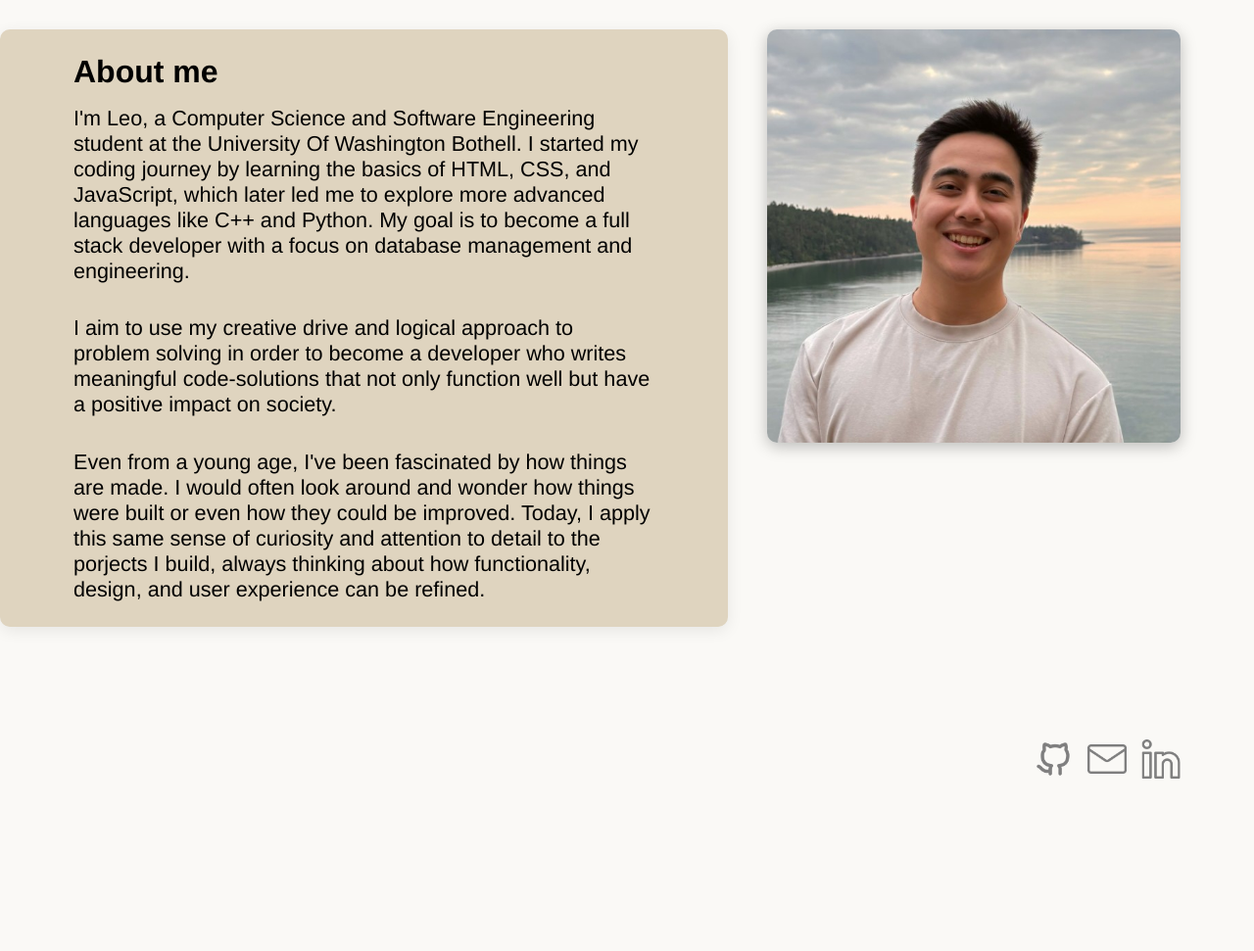
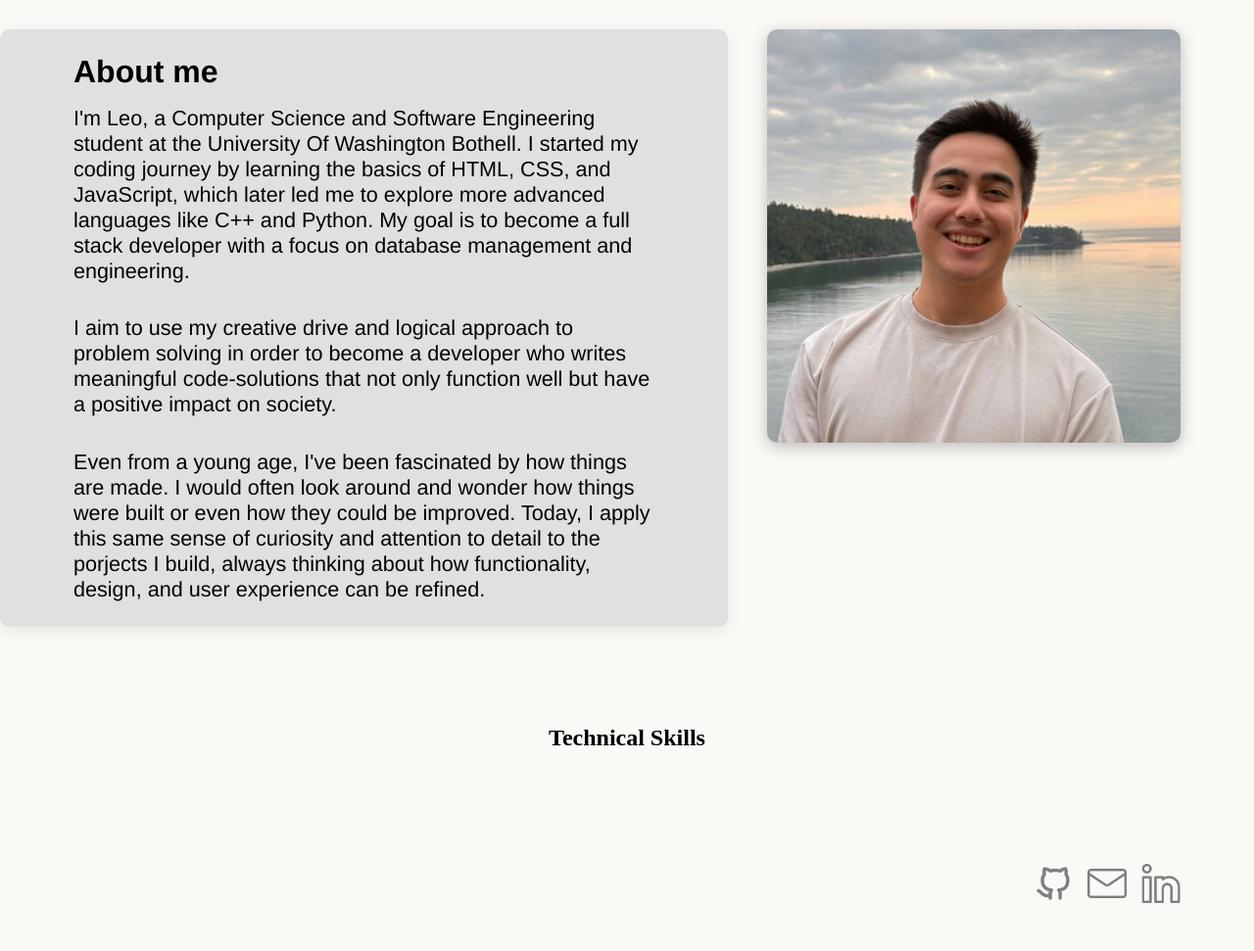
Before and after one commit to lbartron/Personal-Website, a Flask app: page /about in a window 1280 px wide. Shown: the part 110-1081 px from the top of the page at 98% size. Before the commit the page ends 905 px from the top, so only its background shows below. Run offline with Flask 3, Linux system fonts and the light colour scheme.

Commit message:
Cleaned up Commented Out CSS Code

```diff
--- a/src/static/styles.css
+++ b/src/static/styles.css
@@ -19,48 +19,10 @@ p {
     font-size: 1.35em;
 }
 
-/*
-.content {
-
-    margin-left: 75px;
-    margin-right: 75px;
-    border-radius:10px;
-    padding: 25px;
-
-
-    padding-left: 75px;
-    padding-right: 75px;
-    padding-top: 25px;
-    padding-bottom: 25px;
-
-    background: #dfd4bf;
-
-}
-*/
-
-/*
-.content h1 {
-    font-size: 5em;
-}
-
-.content p {
-    margin-top: 1.5em;
-}
-*/
 .about-box{
-    /*
-    background: #dfd4bf;
-    padding: 25px 75px;
-     maybe change this margin if adding background boxes for text
-    margin-bottom: 250px;
-
-    margin-left: auto;
-    margin-right: auto;
-    box-shadow: 0 4px 16px rgba(0,0,0,0.08)
-    */
     flex: 1 1 60%;
     max-width: 60%;
-    background: #dfd4bf;
+    background: #e0e0e0;
     border-radius: 10px;
     padding: 25px 75px;
     box-shadow: 0 4px 16px rgba(0,0,0,0.08);
@@ -80,10 +42,6 @@ p {
 }
 
 .about-text{
-    /*
-    flex: 1 1 60%;
-    max-width: 60%;
-    */
     flex: 1 1 90%;
     max-width: 100%;
     margin-right:auto;
@@ -127,6 +85,7 @@ p {
     text-align: center;
 }
 
+/*For Work Page*/
 .work-container {
     display: flex;
     margin-left: 75px;
@@ -163,13 +122,7 @@ p {
     flex-direction:column;
     gap: 1em;
     margin-bottom: 60px;
-
     font-size: 0.9em;
-    /*
-    align-items: flex-start;
-    justify-content: space-between;
-    justify-content: center;
-    */
 }
 
 .work-content-module a {
@@ -181,6 +134,11 @@ p {
     display: block;
     width: 100%;
     height: auto;
+}
+
+.grey-image{
+    background-color: #e0e0e0;
+    border-radius: 40px;
 }
 
 .text-row {
--- a/src/templates/about.html
+++ b/src/templates/about.html
@@ -28,6 +28,17 @@
         </div>
     </div>
     <img src="{{ url_for('static', filename='img/AboutMeImage.jpg')}}" alt ="Your Name" class = "about-photo fade-in-on-scroll" data-delay = "300">
+</div>
+
+<div class = "about-flex">
+    <div class = "about text fade-in-on-scroll">
+        <h2>
+            Technical Skills
+        </h2>
+        <div class = "skills-list">
+
+        </div>
+    </div>
 </div>
 <!--
 <div class = "about-description">
--- a/src/templates/work.html
+++ b/src/templates/work.html
@@ -20,7 +20,7 @@
             <p class = "skills">UI, Algorithms, Research</p>
         </div>
         <a href = https://github.com/lbartron title = "TEST">
-            <img src= "{{url_for('static', filename ='img/Leo_Bartron.png')}}" alt="Test Image" class="work-module-image">
+            <img src= "{{url_for('static', filename ='img/Leo_Bartron.png')}}" alt="Test Image" class="work-module-image grey-image">
         </a>
     </div>
 
```
